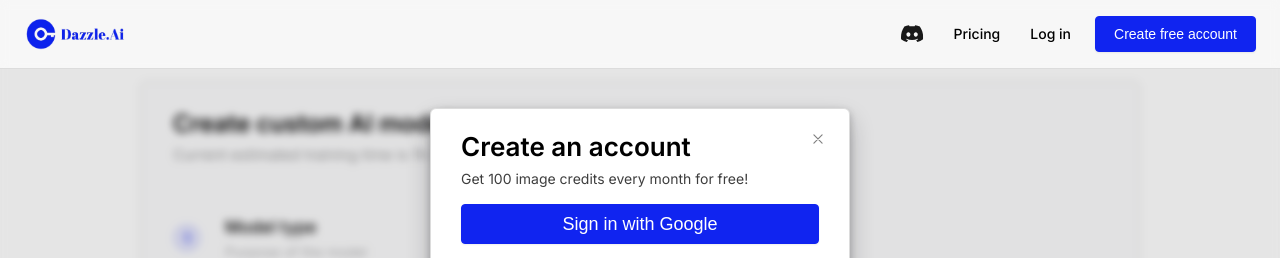
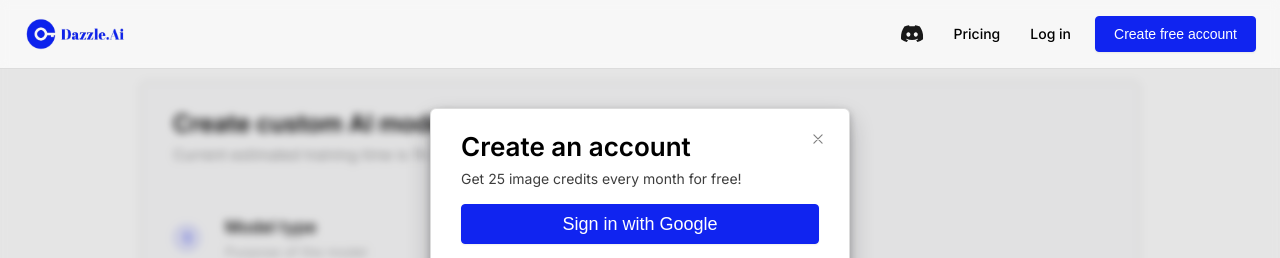
Before and after one commit to apusnetwork/dazzleai-frontend, a Next.js app: page /dreambooth/model/create in a window 1280 px wide. Shown: the top 258 px of the page. Built offline with nearby package versions, Linux system fonts and the light colour scheme; no server answers; what image-blob-reduce, pica would draw is missing.

Commit message:
fix: Modify free credit number every month from 100 to 25

```diff
--- a/package.json
+++ b/package.json
@@ -26,7 +26,7 @@
     "lodash": "^4.17.21",
     "lucide-react": "^0.127.0",
     "multiparty": "^4.2.3",
-    "next": "^12.2.3",
+    "next": "^12.3.4",
     "next-multiparty": "^0.7.0",
     "node-fetch": "^3.3.1",
     "pica": "^9.0.1",
--- a/pages/_app.tsx
+++ b/pages/_app.tsx
@@ -216,7 +216,7 @@ function App({ children }: Props): JSX.Element {
       >
         <div className='login'>
           <h2 className='login-h'>Create an account</h2>
-          <p className='login-p'>Get 100 image credits every month for free!</p>
+          <p className='login-p'>Get 25 image credits every month for free!</p>
           {/* <div id='google-login' /> */}
           <div className="mobile_link_cta" style={{ marginTop: 14 }}>
             <Button size="md" type="primary" fullWidth onClick={() => {
```
Also changed, not shown: 1 other file (tests, documents, lock files or other folders).
